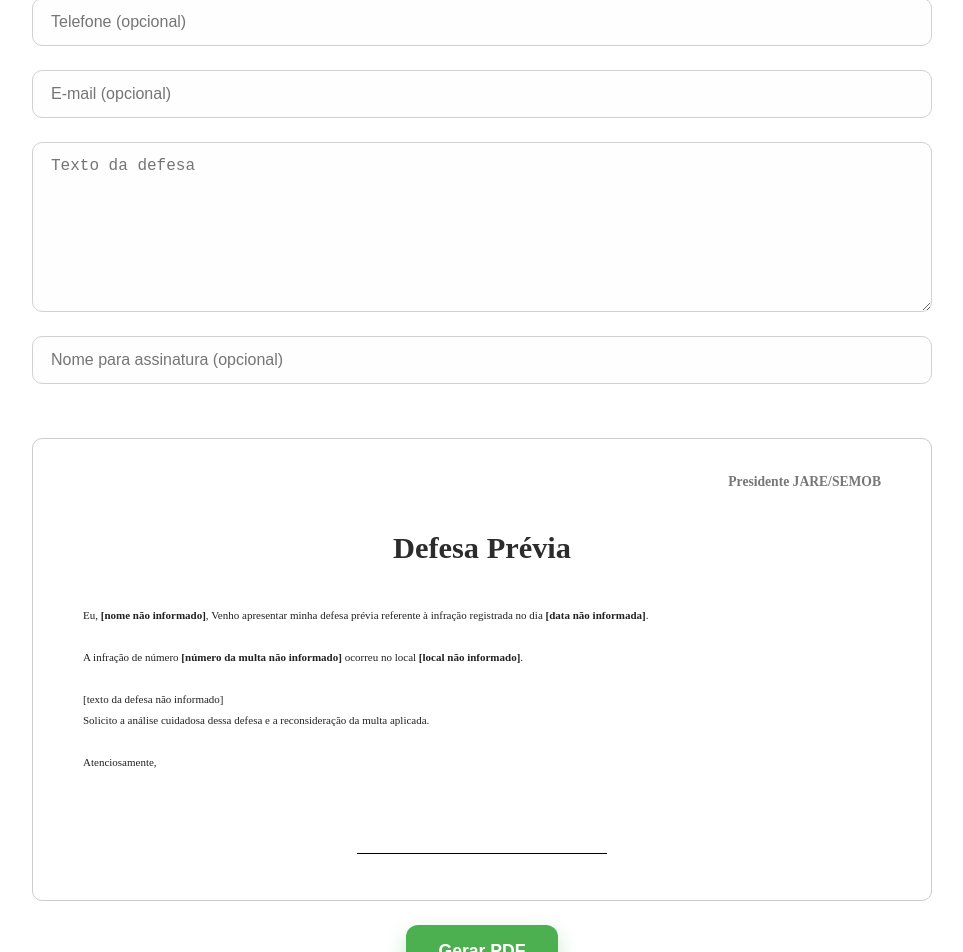
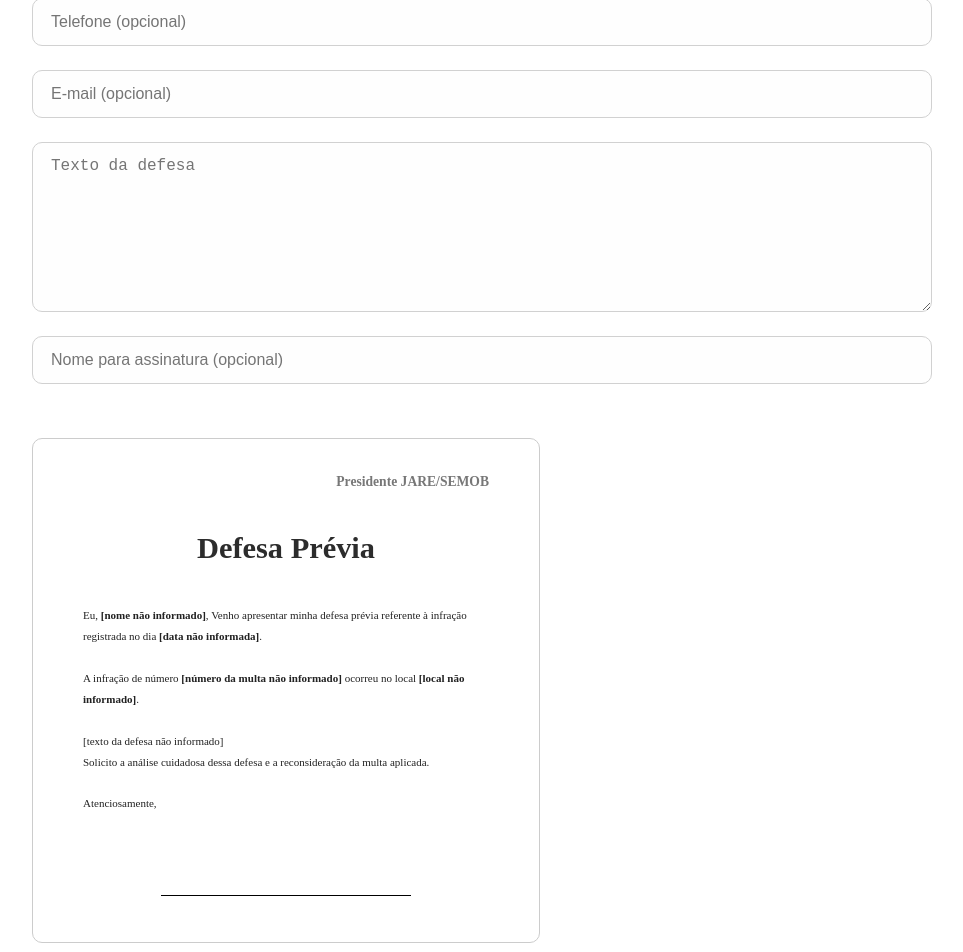
Before and after one commit to Geremiasrds/gerador-de-defeza, a React (Vite) app: page / in a window 1280 px wide. Shown: the part 938-1890 px from the top of the page, without its empty margins (158-1121 px from the left). Built offline with nearby package versions, Linux system fonts and the light colour scheme.

Commit message:
novo prjeto simples

```diff
--- a/src/componentes/styles.js
+++ b/src/componentes/styles.js
@@ -73,7 +73,7 @@ export const Textarea = styled.textarea`
 `;
 
 export const PdfContent = styled.div`
-
+  width: 508px;
   padding: 30px 50px;
   background-color:rgb(255, 255, 255);
   border: 1px solid #ccc;
@@ -84,6 +84,9 @@ export const PdfContent = styled.div`
   font-family: strong;
   box-sizing: border-box;
   white-space: pre-wrap;
+  @media (max-width: 600px) {
+    width: 350px;
+  }
 
 `;
 
@@ -134,6 +137,7 @@ export const Button = styled.button`
   @media (max-width: 600px) {
     font-size: 1rem;
     padding: 14px 28px;
+
   }
 `;
 
```
